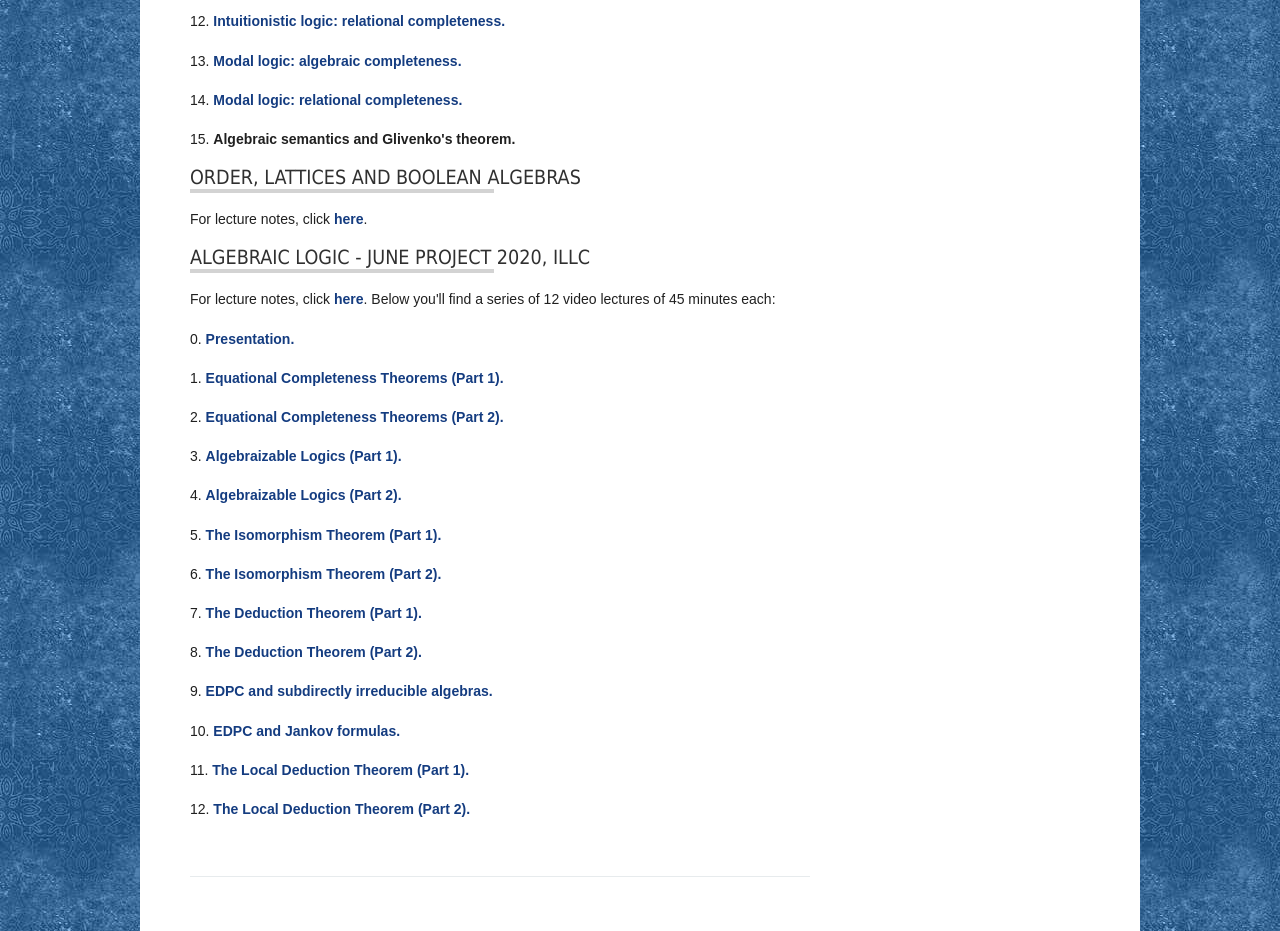
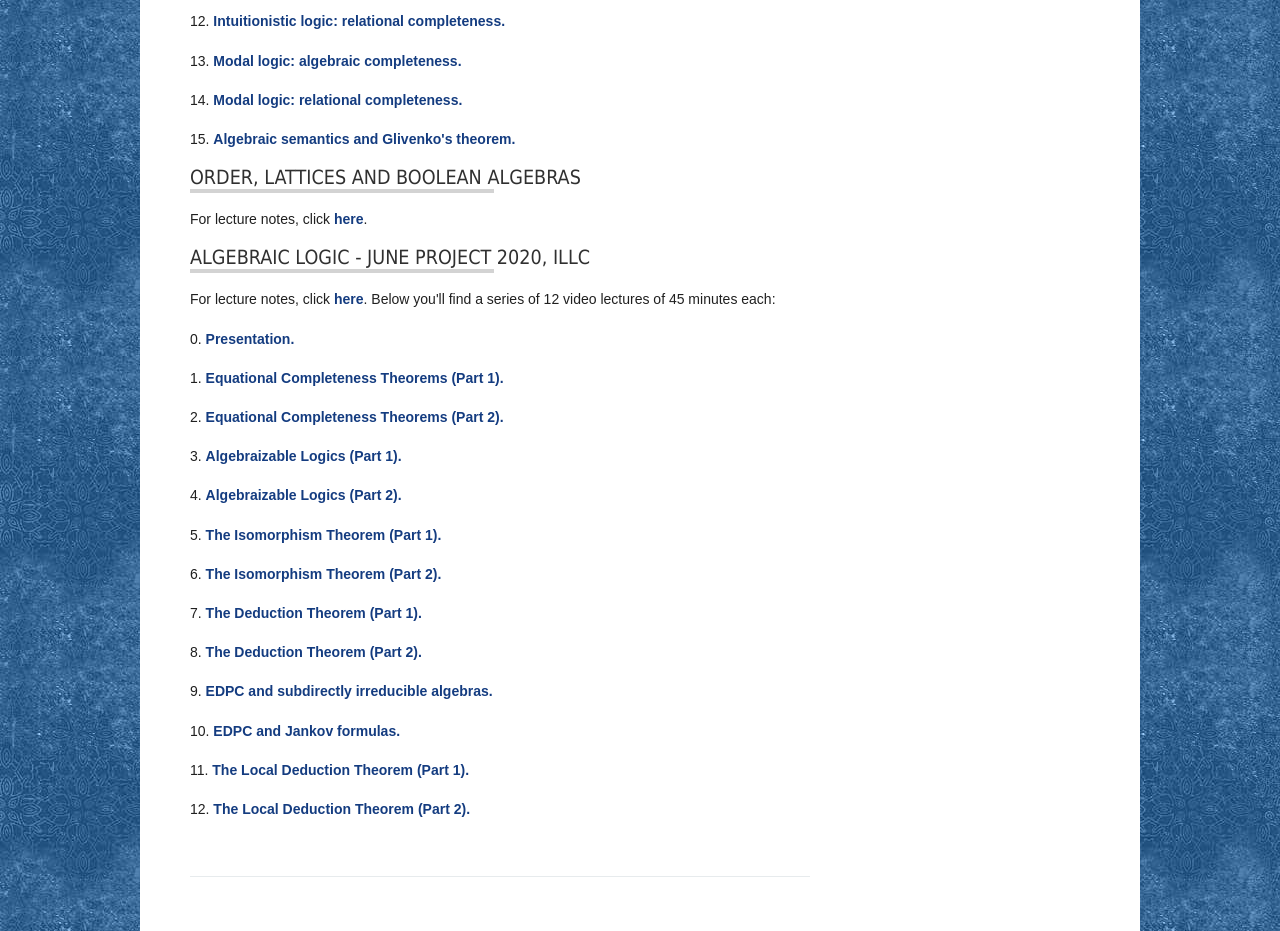
Before and after one commit to moraschini/moraschini.github.io, a plain HTML site: page teaching.html in a window 1280 px wide. Shown: the part 820-1751 px from the top of the page. Drawn offline with Linux system fonts and the light colour scheme.

Commit message:
Update teaching.html

```diff
--- a/teaching.html
+++ b/teaching.html
@@ -84,7 +84,7 @@ Released   : 20120902
 
 					<p> 14.  <b> <a href="https://mega.nz/file/Gc5W0Lqb#H3hSq_6nSShlHtB0gTXSu7X13XAVwFdix5MpZjO9wwY">  Modal logic: relational completeness. </a> </b>  </p>
 
-					<p> 15.  <b> <https://mega.nz/file/rEgWWBpS#wBmlSEEWkg6j8390PklD3VKnW9n2mCnPLVf7NX1tlUM">  Algebraic semantics and Glivenko's theorem. </a> </b>  </p>
+					<p> 15.  <b> <a href="https://mega.nz/file/rEgWWBpS#wBmlSEEWkg6j8390PklD3VKnW9n2mCnPLVf7NX1tlUM">  Algebraic semantics and Glivenko's theorem. </a> </b>  </p>
 
 
 					<h3>Order, Lattices and Boolean Algebras</h2>
```
